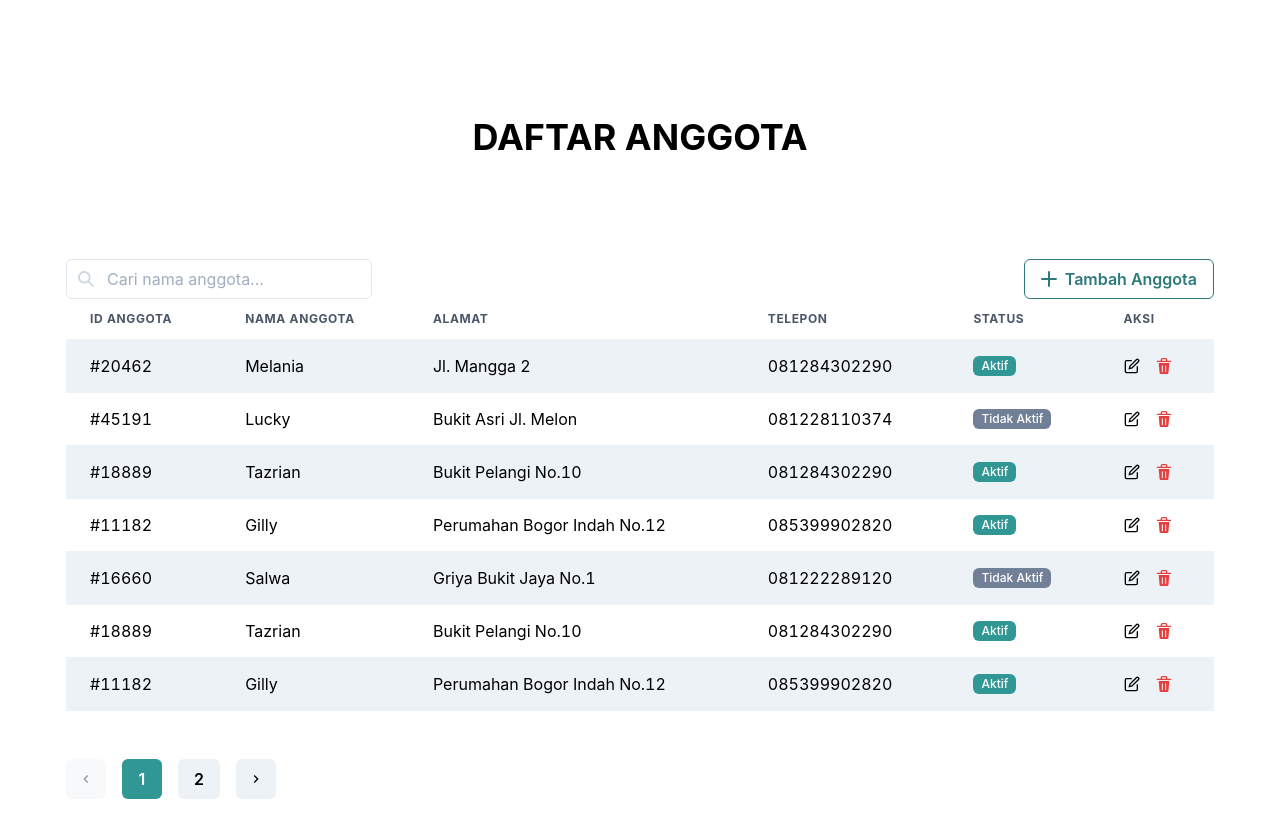
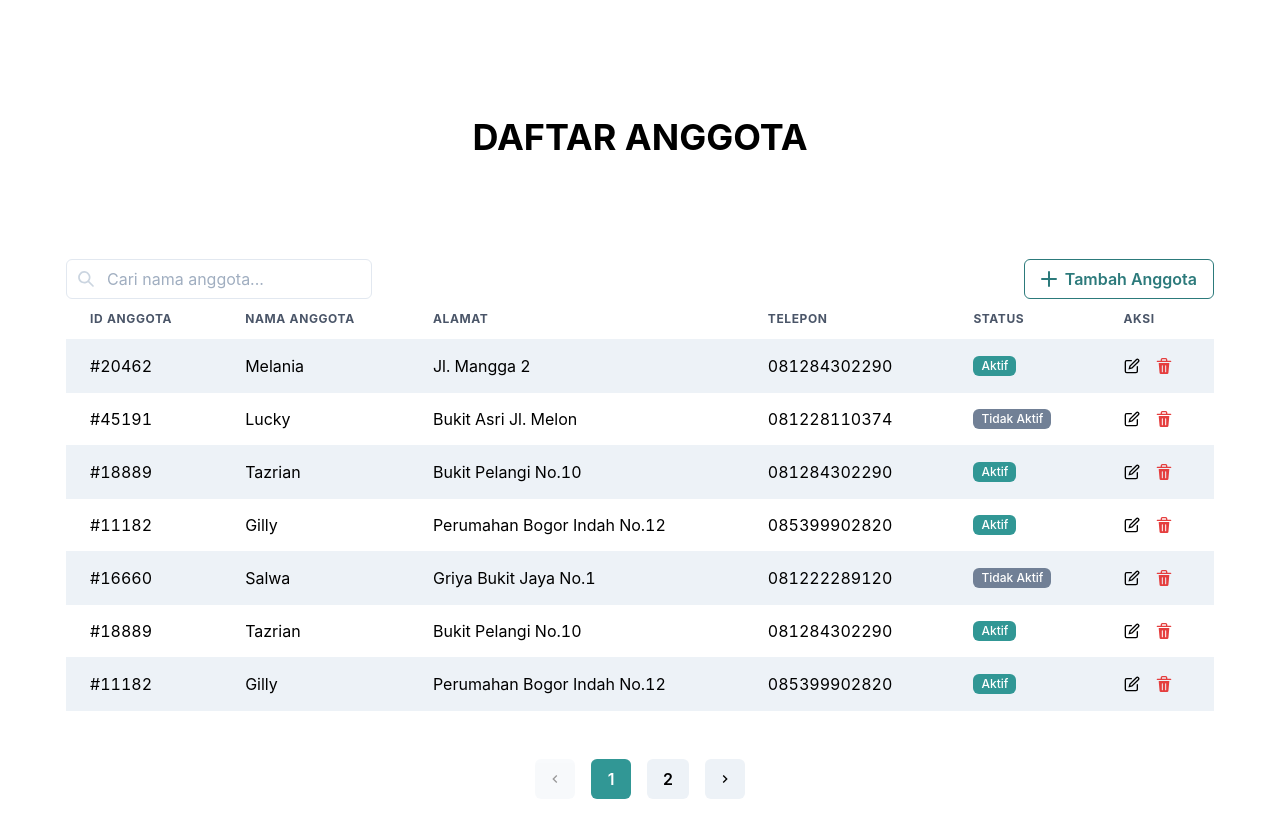
Before and after one commit to slwul/moni, a React (Create React App) app: page /anggota in a window 1280 px wide. Built offline with nearby package versions, Linux system fonts and the light colour scheme.

Commit message:
fix : update anggota page

```diff
--- a/src/modules/anggota/view/Anggota.tsx
+++ b/src/modules/anggota/view/Anggota.tsx
@@ -205,7 +205,12 @@ function Anggota(): JSX.Element {
                         </Tbody>
                     </Table>
                 </TableContainer>
-                <Stack direction='row' spacing={4}>
+                <Stack
+                    direction="row"
+                    spacing={4}
+                    align="center"
+                    justifyContent="center"
+                >
                     <IconButton aria-label='#' icon={<ChevronLeftIcon />} isDisabled />
                     <Button colorScheme='teal' variant='solid'>
                         1
```
